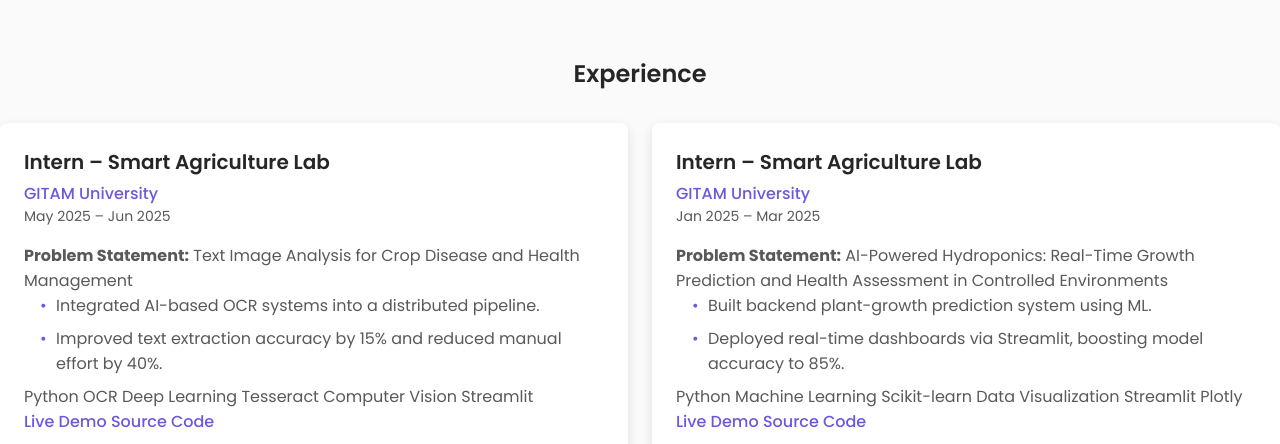
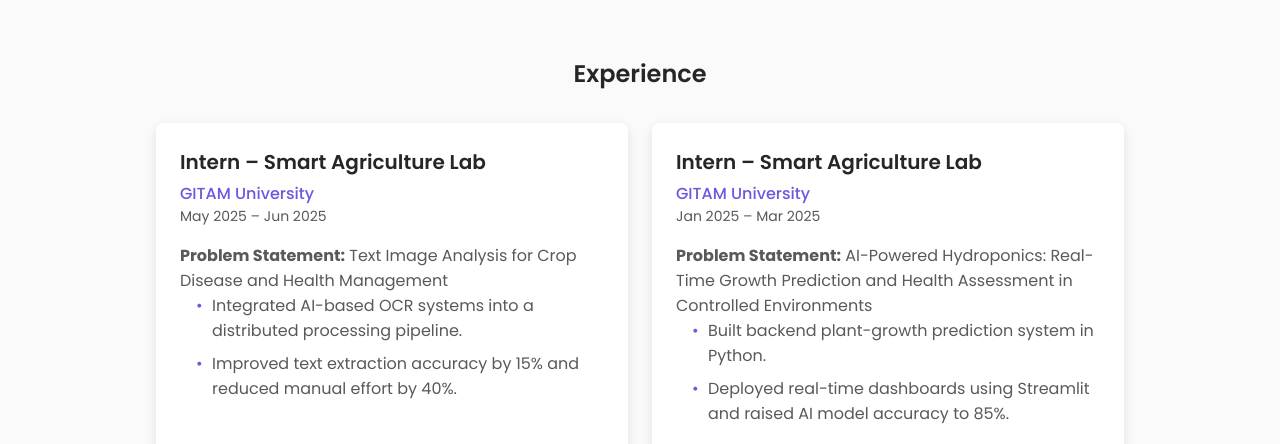
Before and after one commit to krishnabalajiwork/Chintha_Krishna_Balaji_Portfolio, a plain HTML site: page index.html in a window 1280 px wide. Shown: the part 1430-1874 px from the top of the page. Drawn offline with Linux system fonts and the light colour scheme.

Commit message:
Update index.html

```diff
--- a/index.html
+++ b/index.html
@@ -85,9 +85,8 @@
 
 <!-- Experience section -->
 <section class="experience section" id="experience">
-  <h2 class="section__title">Experience</h2>
-  <div class="experience__container">
-
+  <h2 class="experience section__title">Experience</h2>
+  <div class="experience__container container">
     <div class="experience__card">
       <div class="experience__header">
         <h3 class="experience__title">Intern – Smart Agriculture Lab</h3>
@@ -96,23 +95,18 @@
       </div>
       <p><strong>Problem Statement:</strong> Text Image Analysis for Crop Disease and Health Management</p>
       <ul>
-        <li>Integrated AI-based OCR systems into a distributed pipeline.</li>
+        <li>Integrated AI-based OCR systems into a distributed processing pipeline.</li>
         <li>Improved text extraction accuracy by 15% and reduced manual effort by 40%.</li>
       </ul>
-      <div class="skill-tags">
-        <span>Python</span>
-        <span>OCR</span>
-        <span>Deep Learning</span>
-        <span>Tesseract</span>
-        <span>Computer Vision</span>
-        <span>Streamlit</span>
-      </div>
-      <div class="card__buttons">
-        <a href="https://test-ocr-east.streamlit.app/" target="_blank" rel="noopener" class="button button--link">Live Demo</a>
-        <a href="https://github.com/krishnalajiwork/test-ocr-east" target="_blank" rel="noopener" class="button button--link">Source Code</a>
+      <div class="card__buttons-row">
+        <a href="https://test-ocr-east.streamlit.app/" target="_blank" rel="noopener" class="button button--link left">
+          Live Demo <i class="fas fa-arrow-right"></i>
+        </a>
+        <a href="https://github.com/krishnalajiwork/test-ocr-east-Streamlit-Project" target="_blank" rel="noopener" class="button button--link right">
+          Source Code <i class="fas fa-code"></i>
+        </a>
       </div>
     </div>
-
     <div class="experience__card">
       <div class="experience__header">
         <h3 class="experience__title">Intern – Smart Agriculture Lab</h3>
@@ -121,25 +115,21 @@
       </div>
       <p><strong>Problem Statement:</strong> AI-Powered Hydroponics: Real-Time Growth Prediction and Health Assessment in Controlled Environments</p>
       <ul>
-        <li>Built backend plant-growth prediction system using ML.</li>
-        <li>Deployed real-time dashboards via Streamlit, boosting model accuracy to 85%.</li>
+        <li>Built backend plant-growth prediction system in Python.</li>
+        <li>Deployed real-time dashboards using Streamlit and raised AI model accuracy to 85%.</li>
       </ul>
-      <div class="skill-tags">
-        <span>Python</span>
-        <span>Machine Learning</span>
-        <span>Scikit-learn</span>
-        <span>Data Visualization</span>
-        <span>Streamlit</span>
-        <span>Plotly</span>
-      </div>
-      <div class="card__buttons">
-        <a href="https://test-ai-hydroponics.streamlit.app/" target="_blank" rel="noopener" class="button button--link">Live Demo</a>
-        <a href="https://github.com/krishnalajiwork/test-ai-hydroponics" target="_blank" rel="noopener" class="button button--link">Source Code</a>
+      <div class="card__buttons-row">
+        <a href="https://test-ai-hydroponics.streamlit.app/" target="_blank" rel="noopener" class="button button--link left">
+          Live Demo <i class="fas fa-arrow-right"></i>
+        </a>
+        <a href="https://github.com/krishnalajiwork/test-ai-hydroponics" target="_blank" rel="noopener" class="button button--link right">
+          Source Code <i class="fas fa-code"></i>
+        </a>
       </div>
     </div>
-
   </div>
 </section>
+
 
     <!-- Featured Projects section -->
 <section class="projects section" id="projects">
```
